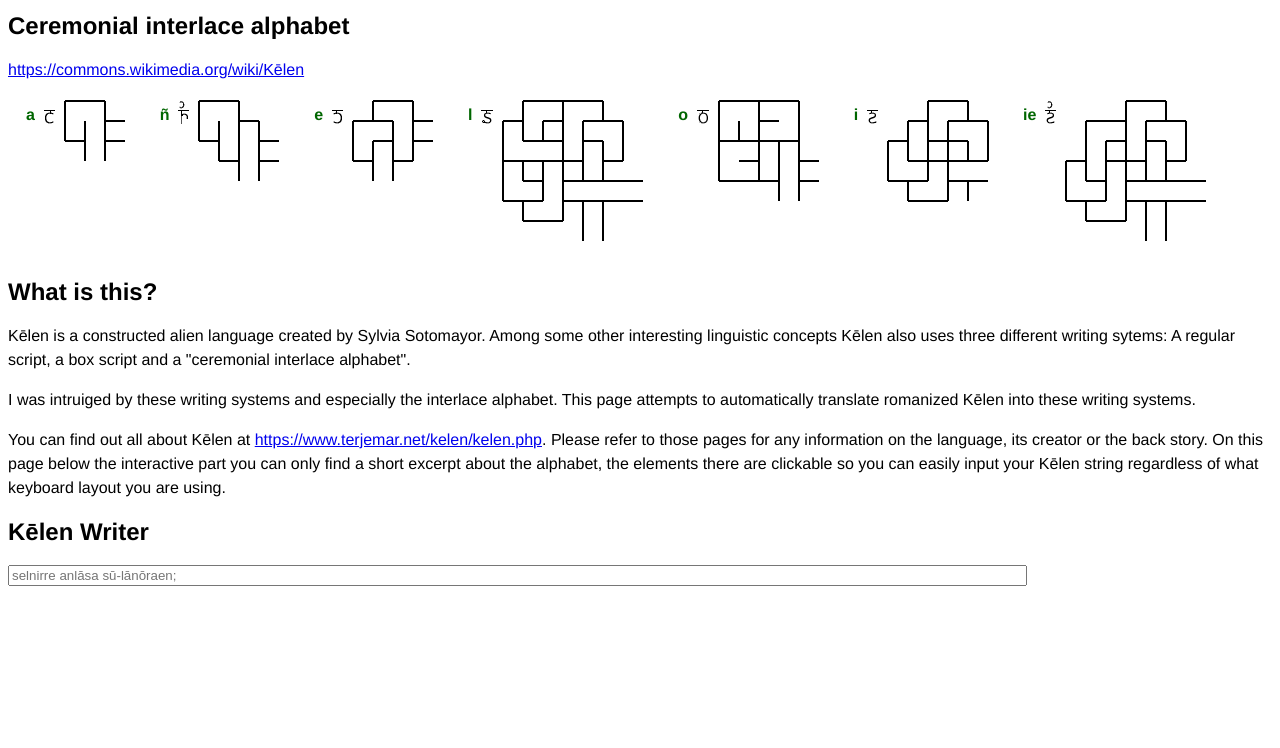
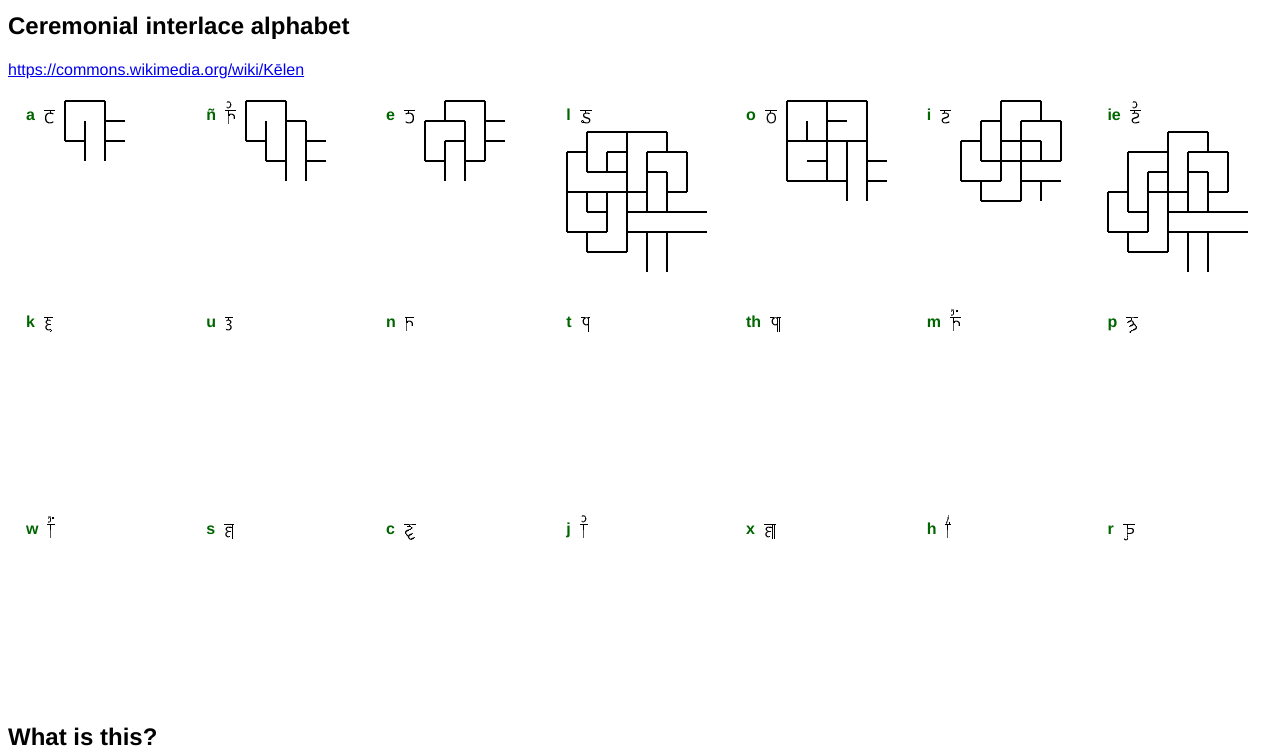
Before and after one commit to MarianAldenhoevel/Kelen, a plain HTML site: page index.html in a window 1280 px wide. Shown: the part 53-801 px from the top of the page. Drawn offline with Linux system fonts and the light colour scheme.

Commit message:
Stubs for all remaining ceremonial letters

```diff
--- a/index.html
+++ b/index.html
@@ -17,39 +17,115 @@
 		<tbody>
 			<tr>
 				<td data-kelen="a">
-					<span class="kelen" >a</span>&nbsp;
+					<span class="kelen">a</span>&nbsp;
 					<img src="font/a.gif" alt="a">&nbsp;
 					<svg class="kelen cia" id="ceremonial-a"></svg>
 				</td>
 				<td data-kelen="ñ">
-					<span class="kelen" >ñ</span>&nbsp;
+					<span class="kelen">ñ</span>&nbsp;
 					<img src="font/nj.gif" alt="ñ">&nbsp;
 					<svg class="cia" id="ceremonial-nj"></svg>
 				</td>
 				<td data-kelen="e">
-					<span class="kelen" >e</span>&nbsp;
+					<span class="kelen">e</span>&nbsp;
 					<img src="font/e.gif" alt="e">&nbsp;
 					<svg class="cia" id="ceremonial-e"></svg>
 				</td>
 				<td data-kelen="l">
-					<span class="kelen" >l</span>&nbsp;
+					<span class="kelen">l</span>&nbsp;
 					<img src="font/l.gif" alt="l">&nbsp;
 					<svg class="cia" id="ceremonial-l"></svg>
 				</td>
 				<td data-kelen="o">
-					<span class="kelen" >o</span>&nbsp;
+					<span class="kelen">o</span>&nbsp;
 					<img src="font/o.gif" alt="o">&nbsp;
 					<svg class="cia" id="ceremonial-o"></svg>
 				</td>
 				<td data-kelen="i">
-					<span class="kelen" >i</span>&nbsp;
+					<span class="kelen">i</span>&nbsp;
 					<img src="font/i.gif" alt="i">&nbsp;
 					<svg class="cia" id="ceremonial-i"></svg>
 				</td>
 				<td data-kelen="ie">
-					<span class="kelen" >ie</span>&nbsp;
+					<span class="kelen">ie</span>&nbsp;
 					<img src="font/ie.gif" alt="ie">&nbsp;
 					<svg class="cia" id="ceremonial-ie"></svg>
+				</td>
+			</tr>
+
+			<tr>
+				<td data-kelen="k">
+					<span class="kelen">k</span>&nbsp;
+					<img src="font/k.gif" alt="k">&nbsp;
+					<svg class="kelen cia" id="ceremonial-k"></svg>
+				</td>
+				<td data-kelen="u">
+					<span class="kelen">u</span>&nbsp;
+					<img src="font/u.gif" alt="u">&nbsp;
+					<svg class="kelen cia" id="ceremonial-u"></svg>
+				</td>
+				<td data-kelen="n">
+					<span class="kelen">n</span>&nbsp;
+					<img src="font/n.gif" alt="n">&nbsp;
+					<svg class="kelen cia" id="ceremonial-n"></svg>
+				</td>
+				<td data-kelen="t">
+					<span class="kelen">t</span>&nbsp;
+					<img src="font/t.gif" alt="t">&nbsp;
+					<svg class="kelen cia" id="ceremonial-t"></svg>
+				</td>
+				<td data-kelen="th">
+					<span class="kelen">th</span>&nbsp;
+					<img src="font/th.gif" alt="th">&nbsp;
+					<svg class="kelen cia" id="ceremonial-th"></svg>
+				</td>
+				<td data-kelen=m">
+					<span class="kelen">m</span>&nbsp;
+					<img src="font/m.gif" alt="m">&nbsp;
+					<svg class="kelen cia" id="ceremonial-m"></svg>
+				</td>
+				<td data-kelen="p">
+					<span class="kelen">p</span>&nbsp;
+					<img src="font/p.gif" alt="p">&nbsp;
+					<svg class="kelen cia" id="ceremonial-p"></svg>
+				</td>
+			</tr>
+
+			<tr>
+				<td data-kelen="w">
+					<span class="kelen">w</span>&nbsp;
+					<img src="font/w.gif" alt="w">&nbsp;
+					<svg class="kelen cia" id="ceremonial-w"></svg>
+				</td>
+				<td data-kelen="s">
+					<span class="kelen">s</span>&nbsp;
+					<img src="font/s.gif" alt="s">&nbsp;
+					<svg class="kelen cia" id="ceremonial-s"></svg>
+				</td>
+				<td data-kelen="c">
+					<span class="kelen">c</span>&nbsp;
+					<img src="font/c.gif" alt="c">&nbsp;
+					<svg class="kelen cia" id="ceremonial-c"></svg>
+				</td>
+				<td data-kelen="j">
+					<span class="kelen">j</span>&nbsp;
+					<img src="font/j.gif" alt="j">&nbsp;
+					<svg class="kelen cia" id="ceremonial-j"></svg>
+				</td>
+				<td data-kelen="x">
+					<span class="kelen">x</span>&nbsp;
+					<img src="font/x.gif" alt="x">&nbsp;
+					<svg class="kelen cia" id="ceremonial-x"></svg>
+				</td>
+				<td data-kelen="h">
+					<span class="kelen">h</span>&nbsp;
+					<img src="font/h.gif" alt="h">&nbsp;
+					<svg class="kelen cia" id="ceremonial-h"></svg>
+				</td>
+				<td data-kelen="r">
+					<span class="kelen">r</span>&nbsp;
+					<img src="font/r.gif" alt="r">&nbsp;
+					<svg class="kelen cia" id="ceremonial-r"></svg>
 				</td>
 			</tr>
 		</tbody>
@@ -207,8 +283,11 @@
 
 <script>
 
+	// Base class modelling a ceremonial interlace letter.
 	class CIA {
 
+		// point to the svg where you want the letter rendered. height and width
+		// of the bounding box in cells and the coordinates of the starting cell.
 		constructor(svg, kheight, kwidth, kx, ky) {
 			this.svg = svg;
 			this.kheight = kheight;
@@ -217,19 +296,19 @@
 			this.ky = ky;
 			this.fill = CIA.fill;
 
+			// Build an array of tiles. Each holds the z-depth, type of tile
+			// and fill color.
 			this.ktile = new Array(this.kwidth);
 			for(var x = 0; x < this.kheight; x++) {
-				this.ktile[x] = (new Array(this.kheight)).fill(['', '']);
+				this.ktile[x] = (new Array(this.kheight)).fill([-1, '', '']);
 			}
 
-			this.kz = new Array(this.kwidth);
-			for(var x = 0; x < this.kheight; x++) {
-				this.kz[x] = (new Array(this.kheight)).fill(-1);
-			}
-
+			// Resize the SVG element.
 			this.svg.attr('width', this.kwidth * CIA.cia_unit + CIA.stroke_width).attr('height', this.kheight * CIA.cia_unit + CIA.stroke_width);
 		}
 
+		// Return the screen-coordinates of the current cell based on current
+		// cell coordinates kx and ky.
 		cell() {
 			return {
 				left:   this.kx * CIA.cia_unit + CIA.stroke_width/2,
@@ -239,16 +318,17 @@
 			};
 		}
 
+		// Place a tile at kx/ky at z-depth z. This checks the z-buffer and may
+		// skip the tile if there is already on at greater z-height.
 		checkz(z, tile) {
 			if (!z) { z = 0 };
-			var oldz = this.kz[this.kx][this.ky];
+			var oldz = this.ktile[this.kx][this.ky][0];
 			var log = tile + ' at (' + this.kx + ',' + this.ky + ') old-z=' + oldz + ' new-z=' + z;
 			var result = false;
 
 			if (oldz < z) {
 				log += ' -> render';
-				this.kz[this.kx][this.ky] = z;
-				this.ktile[this.kx][this.ky] = [tile, this.fill];
+				this.ktile[this.kx][this.ky] = [z, tile, this.fill];
 				result = true;
 			} else {
 				log += ' -> don\'t render';
@@ -258,6 +338,7 @@
 			return result;
 		}
 
+		// Fill cell background with a rect-element.
 		fillcell(fill) {
 			var cell = this.cell();
 			this.svg.append('rect')
@@ -270,6 +351,7 @@
 				.attr('fill', fill);
 		}
 
+		// Draw any combination of four cell borders.
 		drawcellborders(left, top, right, bottom) {
 			var cell = this.cell()
 
@@ -314,14 +396,15 @@
 			}
 		}
 
+		// Render the whole letter by iterating over the tiles.
 		render() {
 			// console.log('render');
 
 			for(this.kx = 0; this.kx < this.kwidth; this.kx++) {
 				for(this.ky = 0; this.ky < this.kheight; this.ky++) {
 					var tile = this.ktile[this.kx][this.ky];
-					if (tile[0]) {
-						this.fillcell(tile[1]);
+					if (tile[1]) {
+						this.fillcell(tile[2]);
 					}
 				}
 			}
@@ -332,22 +415,25 @@
 					// console.log('(' + this.kx + ',' + this.ky + ') ' +  tile);
 
 														          // left,  top,   right, bottom
-					if (tile[0] == 'north')     this.drawcellborders(true,  false, true,  false);
-					if (tile[0] == 'east')      this.drawcellborders(false, true,  false, true );
-					if (tile[0] == 'west')      this.drawcellborders(false, true,  false, true );
-					if (tile[0] == 'south')     this.drawcellborders(true,  false, true,  false);
-					if (tile[0] == 'northwest') this.drawcellborders(false, true,  true,  false);
-					if (tile[0] == 'westnorth') this.drawcellborders(true,  false, false, true );
-					if (tile[0] == 'westsouth') this.drawcellborders(true,  true,  false, false);
-					if (tile[0] == 'northeast') this.drawcellborders(true,  true,  false, false);
-					if (tile[0] == 'eastnorth') this.drawcellborders(false, false, true,  true );
-					if (tile[0] == 'eastsouth') this.drawcellborders(false, true,  true,  false);
-					if (tile[0] == 'southeast') this.drawcellborders(true,  false, false, true );
-					if (tile[0] == 'southwest') this.drawcellborders(false, false, true,  true );
+					if (tile[1] == 'north')     this.drawcellborders(true,  false, true,  false);
+					if (tile[1] == 'east')      this.drawcellborders(false, true,  false, true );
+					if (tile[1] == 'west')      this.drawcellborders(false, true,  false, true );
+					if (tile[1] == 'south')     this.drawcellborders(true,  false, true,  false);
+					if (tile[1] == 'northwest') this.drawcellborders(false, true,  true,  false);
+					if (tile[1] == 'westnorth') this.drawcellborders(true,  false, false, true );
+					if (tile[1] == 'westsouth') this.drawcellborders(true,  true,  false, false);
+					if (tile[1] == 'northeast') this.drawcellborders(true,  true,  false, false);
+					if (tile[1] == 'eastnorth') this.drawcellborders(false, false, true,  true );
+					if (tile[1] == 'eastsouth') this.drawcellborders(false, true,  true,  false);
+					if (tile[1] == 'southeast') this.drawcellborders(true,  false, false, true );
+					if (tile[1] == 'southwest') this.drawcellborders(false, false, true,  true );
 				}
 			}
 		}
 
+		// One method each for the directions and corners. Places a tile at the
+		// current position, considering z-depth, and updates current position
+		// based on the last direction.
 		north(z) {
 			this.checkz(z, 'north');
 			this.ky = this.ky+1;
@@ -421,6 +507,7 @@
 		}
 	}
 
+	// Static constants.
 	CIA.cia_unit = 20;
 	CIA.stroke_width = 2;
 	CIA.OVER = 1;
@@ -429,6 +516,8 @@
 	CIA.fill = 'white';
 	CIA.stroke = 'black';
 
+	// One descendant of class CIA per ceremonial letter. Each adds a constructor that
+	// builds the path.
 	class CIA_a extends CIA {
 		constructor(svg) {
 			super(svg, 3, 3, 1, 0);
@@ -644,6 +733,118 @@
 				.east();
 
 			this.render();
+		}
+	}
+
+	class CIA_k extends CIA {
+		constructor(svg) {
+			super(svg, 7, 7, 4, 0);
+
+			this.render()
+		}
+	}
+
+	class CIA_u extends CIA {
+		constructor(svg) {
+			super(svg, 7, 7, 4, 0);
+
+			this.render()
+		}
+	}
+
+	class CIA_n extends CIA {
+		constructor(svg) {
+			super(svg, 7, 7, 4, 0);
+
+			this.render()
+		}
+	}
+
+	class CIA_t extends CIA {
+		constructor(svg) {
+			super(svg, 7, 7, 4, 0);
+
+			this.render()
+		}
+	}
+
+	class CIA_th extends CIA {
+		constructor(svg) {
+			super(svg, 7, 7, 4, 0);
+
+			this.render()
+		}
+	}
+
+	class CIA_m extends CIA {
+		constructor(svg) {
+			super(svg, 7, 7, 4, 0);
+
+			this.render()
+		}
+	}
+
+	class CIA_p extends CIA {
+		constructor(svg) {
+			super(svg, 7, 7, 4, 0);
+
+			this.render()
+		}
+	}
+
+	class CIA_w extends CIA {
+		constructor(svg) {
+			super(svg, 7, 7, 4, 0);
+
+			this.render()
+		}
+	}
+
+	class CIA_s extends CIA {
+		constructor(svg) {
+			super(svg, 7, 7, 4, 0);
+
+			this.render()
+		}
+	}
+
+	class CIA_c extends CIA {
+		constructor(svg) {
+			super(svg, 7, 7, 4, 0);
+
+			this.render()
+		}
+	}
+
+	class CIA_j extends CIA {
+		constructor(svg) {
+			super(svg, 7, 7, 4, 0);
+
+			this.render()
+		}
+	}
+
+	class CIA_x extends CIA {
+		constructor(svg) {
+			super(svg, 7, 7, 4, 0);
+
+			this.render()
+		}
+	}
+
+	class CIA_h extends CIA {
+		constructor(svg) {
+			super(svg, 7, 7, 4, 0);
+
+			this.render()
+		}
+	}
+
+	class CIA_r extends CIA {
+		constructor(svg) {
+			super(svg, 7, 7, 4, 0);
+
+			this.render()
 		}
 	}
 
@@ -905,6 +1106,22 @@
 		var cia_o =  new CIA_o(d3.select("#ceremonial-o"));
 		var cia_i =  new CIA_i(d3.select("#ceremonial-i"));
 		var cia_ie = new CIA_ie(d3.select("#ceremonial-ie"));
+
+		var cia_k =  new CIA_k(d3.select("#ceremonial-k"));
+		var cia_u =  new CIA_u(d3.select("#ceremonial-u"));
+		var cia_n =  new CIA_n(d3.select("#ceremonial-n"));
+		var cia_t =  new CIA_t(d3.select("#ceremonial-t"));
+		var cia_th = new CIA_th(d3.select("#ceremonial-th"));
+		var cia_m =  new CIA_m(d3.select("#ceremonial-m"));
+		var cia_p =  new CIA_p(d3.select("#ceremonial-p"));
+
+		var cia_w =  new CIA_w(d3.select("#ceremonial-w"));
+		var cia_s =  new CIA_s(d3.select("#ceremonial-s"));
+		var cia_c =  new CIA_c(d3.select("#ceremonial-c"));
+		var cia_j =  new CIA_j(d3.select("#ceremonial-j"));
+		var cia_x =  new CIA_x(d3.select("#ceremonial-x"));
+		var cia_h =  new CIA_h(d3.select("#ceremonial-h"));
+		var cia_r =  new CIA_r(d3.select("#ceremonial-r"));
 	});
 
 </script>
```
